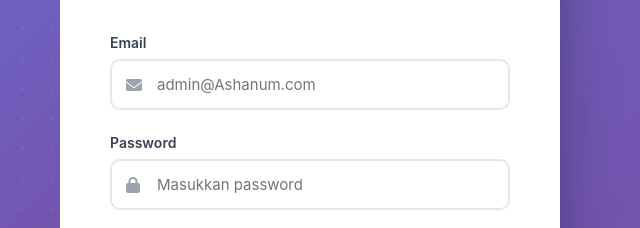
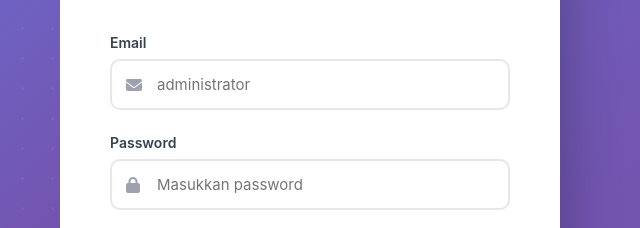
Before and after one commit to Ikbalyuliyanto/App, a website: page app/public/admin/login.html in a window 1280 px wide. Shown: the part 274-502 px from the top of the page, 580-1220 px from the left. Drawn offline with Linux system fonts and the light colour scheme.

Commit message:
New perbaikan jam 13

```diff
--- a/app/public/admin/login.html
+++ b/app/public/admin/login.html
@@ -422,7 +422,7 @@
                         <input
                             type="email"
                             id="email"
-                            placeholder="admin@Ashanum.com"
+                            placeholder="administrator"
                             required
                             autocomplete="email"
                         >
```
